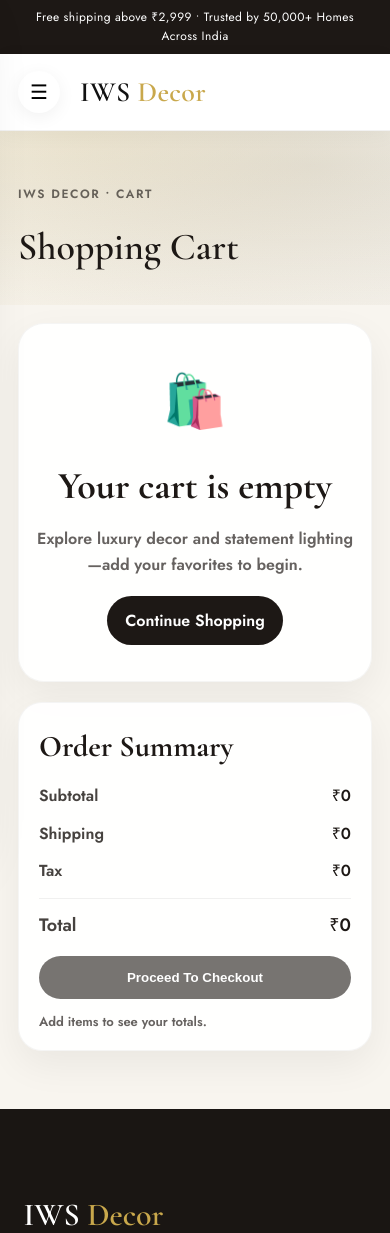
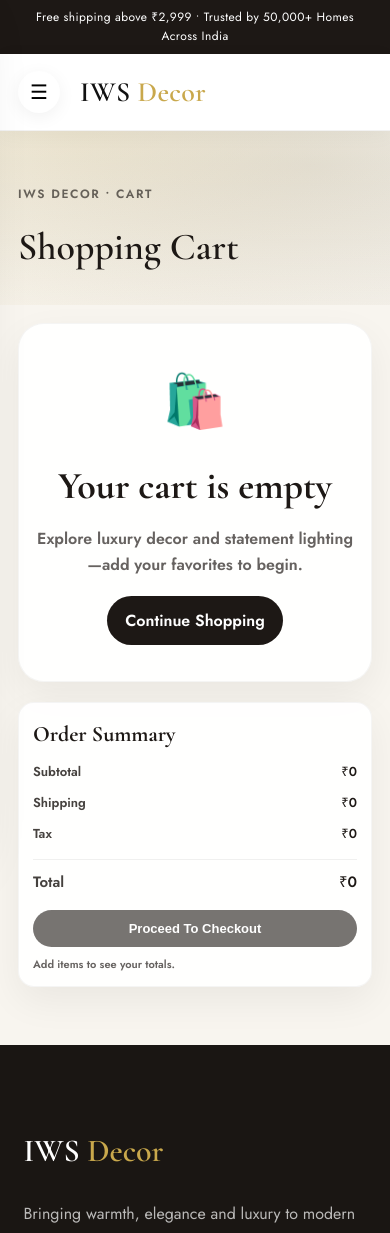
Before and after one commit to rahul72parihar/iwsDecorReact, a React (Vite) app: page /cart in a window 390 px wide. Shown: the top 1233 px of the page. Built offline with nearby package versions, Linux system fonts and the light colour scheme.

Commit message:
cart responsive mobile

```diff
--- a/src/components/CartItem/CartItem.css
+++ b/src/components/CartItem/CartItem.css
@@ -11,6 +11,7 @@
 
 .cart-item-imageWrap {
   border-radius: 16px;
+  height: min-content;
   overflow: hidden;
   border: 1px solid rgba(0, 0, 0, 0.04);
 }
@@ -113,7 +114,7 @@
 
 .cart-remove {
   grid-area: 2 / 2;
-
+  margin-top: 8px;
   justify-self: end;
   border: none;
   background: rgba(29, 24, 21, 0.06);
--- a/src/components/CartSummary/CartSummary.css
+++ b/src/components/CartSummary/CartSummary.css
@@ -96,3 +96,75 @@
     position: static;
   }
 }
+
+/* RES */
+
+@media (max-width: 900px) {
+  .cart-summary {
+    position: static;
+    width: 100%;
+  }
+
+  .cs-card {
+    padding: 16px;
+    border-radius: 18px;
+  }
+
+  .cs-title {
+    font-size: 24px;
+  }
+
+  .cs-row {
+    margin-top: 10px;
+    font-size: 14px;
+  }
+
+  .cs-total {
+    font-size: 16px;
+  }
+
+  .cs-btn {
+    padding: 12px;
+    font-size: 14px;
+  }
+
+  .cs-clear {
+    padding: 10px;
+    font-size: 14px;
+  }
+
+  .cs-note {
+    font-size: 12px;
+    margin-top: 10px;
+  }
+}
+
+@media (max-width: 480px) {
+  .cs-card {
+    padding: 14px;
+    border-radius: 16px;
+  }
+
+  .cs-title {
+    font-size: 22px;
+  }
+
+  .cs-row {
+    font-size: 13px;
+  }
+
+  .cs-total {
+    font-size: 15px;
+  }
+
+  .cs-btn,
+  .cs-clear {
+    padding: 11px;
+    font-size: 13px;
+  }
+
+  .cs-note {
+    font-size: 11px;
+    line-height: 1.4;
+  }
+}
```
